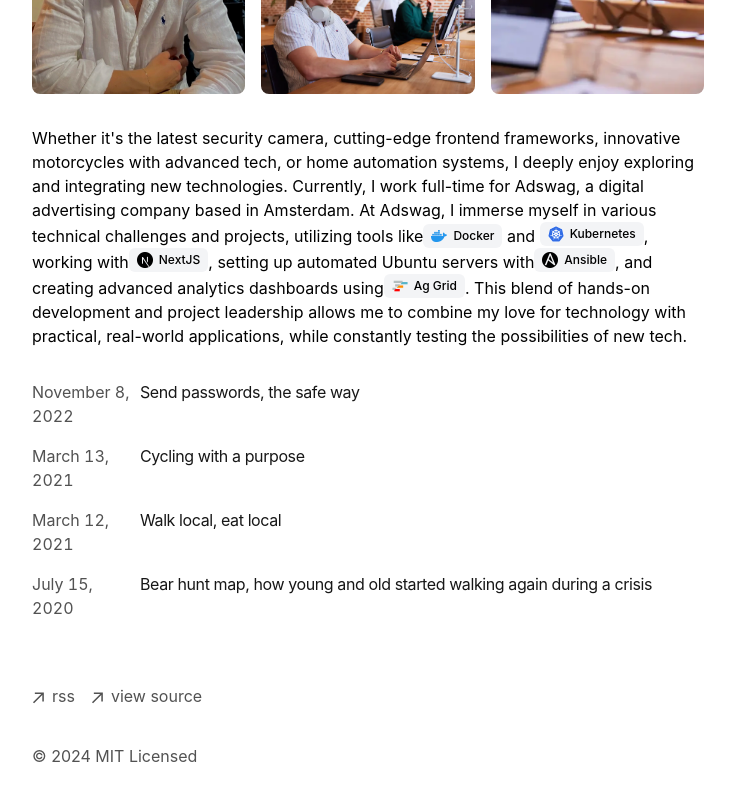
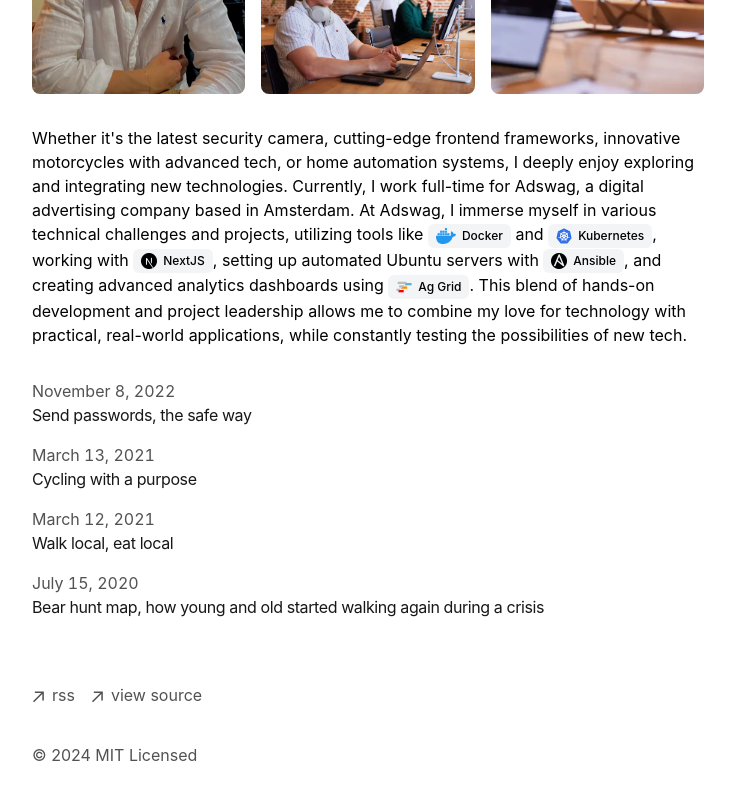
Before and after one commit to larsniet/portfolio, a Next.js app: page / in a window 1280 px wide. Shown: the part 724-1524 px from the top of the page, without its empty margins (272-1007 px from the left). Built offline with nearby package versions, Linux system fonts and the light colour scheme; no server answers.

Commit message:
Styling updates

```diff
--- a/app/components/badge.tsx
+++ b/app/components/badge.tsx
@@ -5,7 +5,7 @@ interface BadgeProps {
 
 export default function Badge({ icon, text }: BadgeProps) {
   return (
-    <span className="inline-flex items-center gap-x-1.5 rounded-md bg-gray-100 px-2 py-1 text-xs font-medium">
+    <span className="inline-flex items-center gap-x-1.5 h-6 rounded-md bg-gray-100 px-2 py-[3px] text-xs font-medium dark:bg-gray-800 dark:text-gray-200">
       {icon}
       {text}
     </span>
--- a/app/components/posts.tsx
+++ b/app/components/posts.tsx
@@ -21,8 +21,8 @@ export function JourneyPosts() {
             className="flex flex-col space-y-1 mb-4"
             href={`/journey/${post.slug}`}
           >
-            <div className="w-full flex flex-col md:flex-row space-x-0 md:space-x-2">
-              <p className="text-neutral-600 dark:text-neutral-400 w-[100px] tabular-nums">
+            <div className="w-full flex flex-col space-x-0">
+              <p className="text-neutral-600 dark:text-neutral-400 tabular-nums">
                 {formatDate(post.metadata.publishedAt, false)}
               </p>
               <p className="text-neutral-900 dark:text-neutral-100 tracking-tight">
--- a/app/page.tsx
+++ b/app/page.tsx
@@ -37,8 +37,9 @@ export default function Page() {
           <Image
             src="/images/meeting.webp"
             alt="Frontend Frameworks"
+            className="rounded-lg object-cover"
+            sizes="(max-width: 768px) 150px, (max-width: 1200px) 200px, 220px"
             fill
-            className="rounded-lg object-cover"
           />
         </div>
         <div className="relative sm:row-span-2 row-span-1">
@@ -46,6 +47,7 @@ export default function Page() {
             src="/images/balcony.webp"
             alt="Security Camera"
             className="rounded-lg object-cover"
+            sizes="(max-width: 768px) 150px, (max-width: 1200px) 200px, 220px"
             fill
           />
         </div>
@@ -53,32 +55,36 @@ export default function Page() {
           <Image
             src="/images/bikes.webp"
             alt="Motorcycle"
+            className="rounded-lg object-cover"
+            sizes="(max-width: 768px) 150px, (max-width: 1200px) 200px, 220px"
             fill
-            className="rounded-lg object-cover"
           />
         </div>
         <div className="relative row-span-2">
           <Image
             src="/images/laugh.webp"
             alt="Home Automation"
+            className="rounded-lg object-cover"
+            sizes="(max-width: 768px) 150px, (max-width: 1200px) 200px, 220px"
             fill
-            className="rounded-lg object-cover"
           />
         </div>
         <div className="relative row-span-2">
           <Image
             src="/images/workdiscussion.webp"
             alt="Security Camera"
+            className="rounded-lg object-cover"
+            sizes="(max-width: 768px) 150px, (max-width: 1200px) 200px, 220px"
             fill
-            className="rounded-lg object-cover"
           />
         </div>
         <div className="relative h-40">
           <Image
             src="/images/workstation.webp"
             alt="Security Camera"
+            className="rounded-lg object-cover"
+            sizes="(max-width: 768px) 150px, (max-width: 1200px) 200px, 220px"
             fill
-            className="rounded-lg object-cover"
           />
         </div>
       </div>
@@ -89,22 +95,31 @@ export default function Page() {
         automation systems, I deeply enjoy exploring and integrating new
         technologies. Currently, I work full-time for Adswag, a digital
         advertising company based in Amsterdam. At Adswag, I immerse myself in
-        various technical challenges and projects, utilizing tools like
-        <Link href="https://www.docker.com/" target="_blank">
+        various technical challenges and projects, utilizing tools like {` `}
+        <Link
+          href="https://www.docker.com/"
+          target="_blank"
+          className="inline-flex align-middle"
+        >
           <Badge
             text="Docker"
             icon={
               <Image
                 src="/images/docker.png"
                 alt="Docker"
-                width={16}
+                width={20}
                 height={16}
+                className="w-5 h-4"
               />
             }
           />
         </Link>
         {` and `}
-        <Link href="https://kubernetes.io/" target="_blank">
+        <Link
+          href="https://kubernetes.io/"
+          target="_blank"
+          className="inline-flex align-middle"
+        >
           <Badge
             text="Kubernetes"
             icon={
@@ -113,12 +128,17 @@ export default function Page() {
                 alt="Kubernetes"
                 width={16}
                 height={16}
+                className="w-4 h-4"
               />
             }
           />
         </Link>
-        , working with
-        <Link href="https://nextjs.org" target="_blank">
+        , working with{` `}
+        <Link
+          href="https://nextjs.org"
+          target="_blank"
+          className="inline-flex align-middle"
+        >
           <Badge
             text="NextJS"
             icon={
@@ -127,12 +147,17 @@ export default function Page() {
                 alt="NextJS"
                 width={16}
                 height={16}
+                className="w-4 h-4"
               />
             }
           />
         </Link>
-        , setting up automated Ubuntu servers with
-        <Link href="https://www.ansible.com/" target="_blank">
+        , setting up automated Ubuntu servers with{` `}
+        <Link
+          href="https://www.ansible.com/"
+          target="_blank"
+          className="inline-flex align-middle"
+        >
           <Badge
             text="Ansible"
             icon={
@@ -141,12 +166,17 @@ export default function Page() {
                 alt="Ansible"
                 width={16}
                 height={16}
+                className="w-4 h-4"
               />
             }
           />
         </Link>
-        , and creating advanced analytics dashboards using
-        <Link href="https://www.ag-grid.com/" target="_blank">
+        , and creating advanced analytics dashboards using{` `}
+        <Link
+          href="https://www.ag-grid.com/"
+          target="_blank"
+          className="inline-flex align-middle"
+        >
           <Badge
             text="Ag Grid"
             icon={
@@ -155,6 +185,7 @@ export default function Page() {
                 alt="Ag-Grid"
                 width={16}
                 height={16}
+                className="w-4 h-4"
               />
             }
           />
```
